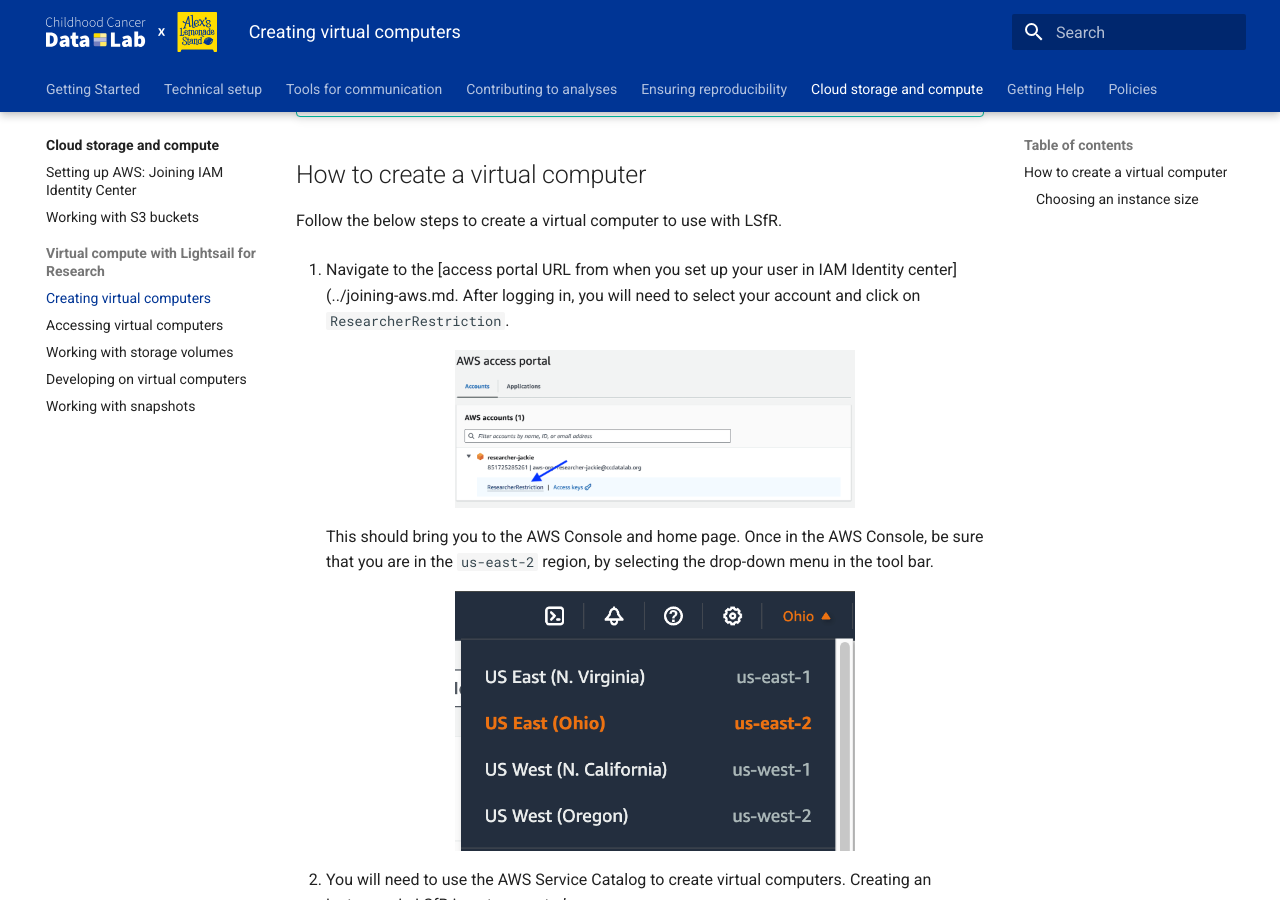
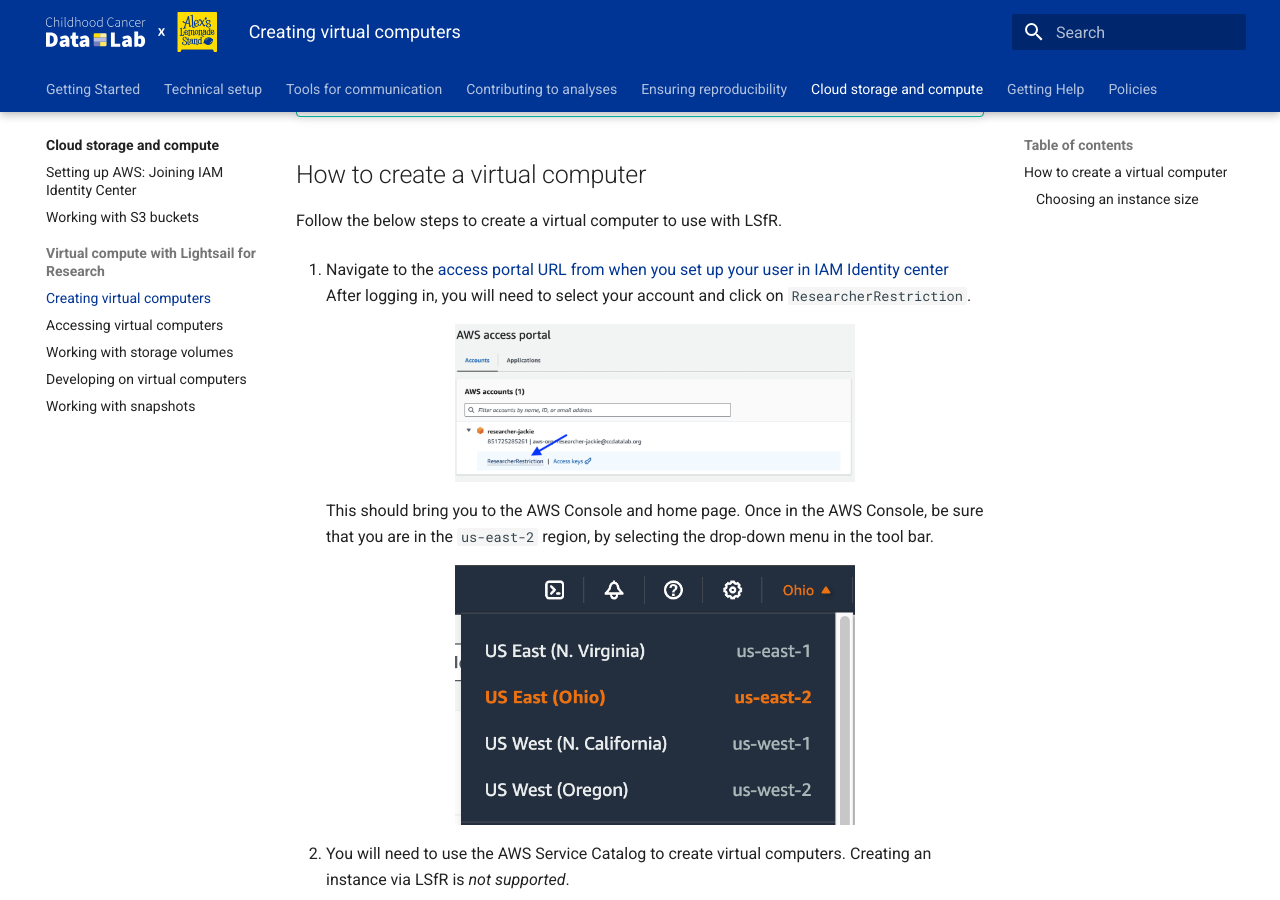
Before and after one commit to AlexsLemonade/OpenScPCA-analysis, an MkDocs documentation site: the page built from docs/aws/lsfr/creating-vcs.md, in a window 1280 px wide and 900 px high, scrolled down 844 px. Built offline with MkDocs 1.6.1 and Material for MkDocs 9.7.7, drawn with Linux system fonts in a browser that asks for light colours.

Commit message:
missing link closing parenthesis

```diff
--- a/docs/aws/lsfr/creating-vcs.md
+++ b/docs/aws/lsfr/creating-vcs.md
@@ -28,7 +28,7 @@
 
 Follow the below steps to create a virtual computer to use with LSfR.
 
-1. Navigate to the [access portal URL from when you set up your user in IAM Identity center](../joining-aws.md.
+1. Navigate to the [access portal URL from when you set up your user in IAM Identity center](../joining-aws.md)
 After logging in, you will need to select your account and click on `ResearcherRestriction`.
 
     <figure markdown="span">
```
